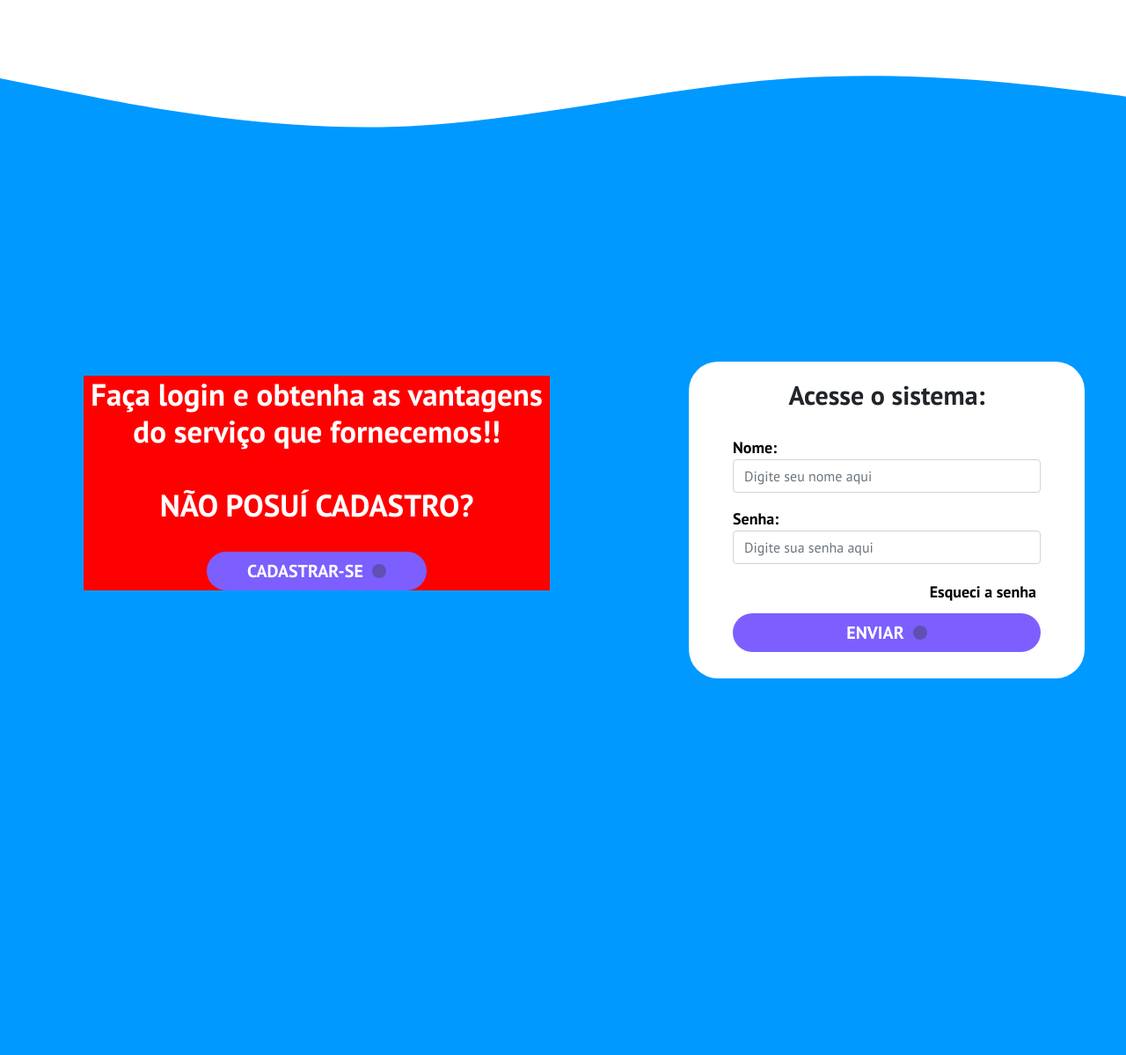
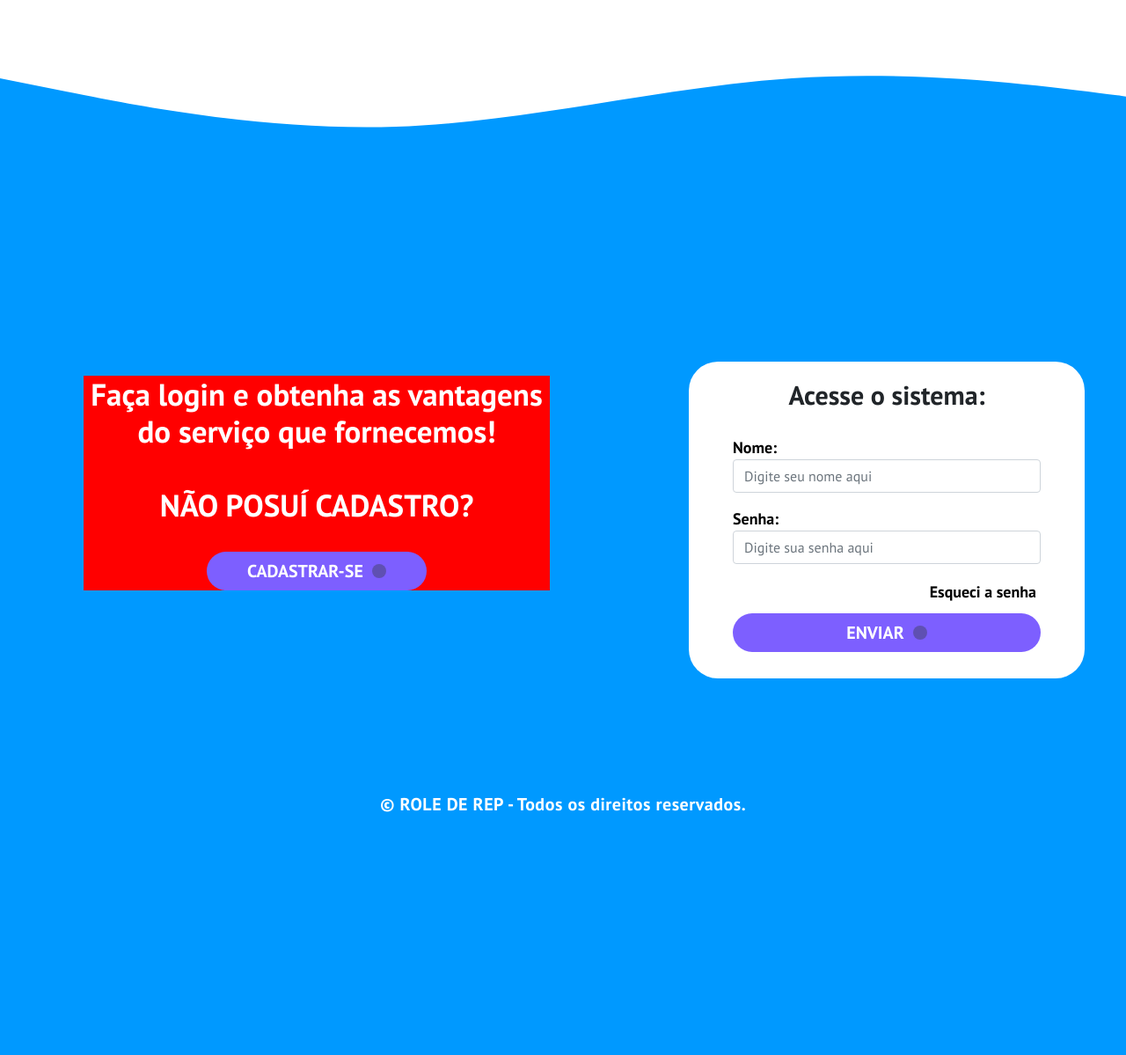
Before and after one commit to JoaoFaria025/Eng_III, a PHP site: page / in a window 1280 px wide. Shown: the part 1414-2613 px from the top of the page at 88% size. After the commit the page ends 2337 px from the top, so only its background shows below. Run offline with PHP 8.4, Linux system fonts and the light colour scheme.

Commit message:
feature:add_copy

```diff
--- a/index.html
+++ b/index.html
@@ -64,13 +64,13 @@
            </div>
     </section>
 
-    <footer>
-    </footer>
+    <main>
+    </main>
     <div class="container-fluid section-footer">
         <div class="row">
             <div class="col col-xl-6 col-lg-12 col-md-12">
                 <div id="container-info-login">
-                    <h1 class="titulos-info-login text-center"><b>Faça login e obtenha as vantagens do serviço que fornecemos!!<br><br>NÃO POSUÍ CADASTRO?</b></h1><br>
+                    <h1 class="titulos-info-login text-center"><b>Faça login e obtenha as vantagens do serviço que fornecemos!<br><br>NÃO POSUÍ CADASTRO?</b></h1><br>
                     <div class="text-center">
                         <button type="submit" class="btn btn-start-order" id="btn-form" value="send" style="width: 250px;"><b>CADASTRAR-SE </b><div class="spinner-grow text-dark" role="status" style="margin-bottom:5px;margin-left:5px;width: 16px; height: 16px;">
                         </div></button>
@@ -104,6 +104,9 @@
             </div>
         </div>
     </div>
+    <footer class="text-center">
+       <b>© ROLE DE REP - Todos os direitos reservados.</b>
+    </footer>
     <!--BS-->
     <script src="https://code.jquery.com/jquery-3.5.1.slim.min.js" integrity="sha384-DfXdz2htPH0lsSSs5nCTpuj/zy4C+OGpamoFVy38MVBnE+IbbVYUew+OrCXaRkfj" crossorigin="anonymous"></script>
     <script src="https://cdn.jsdelivr.net/npm/popper.js@1.16.1/dist/umd/popper.min.js" integrity="sha384-9/reFTGAW83EW2RDu2S0VKaIzap3H66lZH81PoYlFhbGU+6BZp6G7niu735Sk7lN" crossorigin="anonymous"></script>
--- a/style.css
+++ b/style.css
@@ -5,16 +5,19 @@
 
 /* RESET */
 header{height: 500px;background: url(assets/wave.svg);background-size:cover;}
-footer{height: 300px;background: url(assets/wave_end.svg);background-size:cover;}
+main{height: 300px;background: url(assets/wave_end.svg);background-size:cover;}
 section{background-color: white;}
+footer{background-color: #0099ff;color: white;font-size: 20px;letter-spacing: 0.5px;}
+
 .textos{font-size: 22px;}
 .titulos{font-size: 45px;}
+
 #container-quemsomos{background-color: red;margin-bottom:120px;padding: 50px;}
 #container-servicos{background-color: yellow;padding: 50px;}
-.texto-footer{background-color: brown;}
+
 /* NAV */
 .menu{font-size:25px;color: white; letter-spacing: 1.5px;font-weight: 600;}
-.menu:hover{font-size:25px;color: rgb(78, 62, 62); letter-spacing: 1.5px;font-weight: 600;}
+.menu:hover{font-size:25px;color:white; letter-spacing: 1.5px;font-weight: 600;}
 #edit{background-color: none;margin-top: -10px;}
 #botao{font-size:22px;color: black;letter-spacing: 1.5px;font-weight: 600;padding:7px; border: 1px solid white;width: 160px;background: #FFFFFF;
 border-radius: 73px;}
@@ -24,10 +27,11 @@
 .hr{background-color: #7D5FFF;width: 120px;height: 3px;}
 #texto-section-quemsomos{margin-top: 35px;;width: 60%;background-color: #7D5FFF;}
 
-/*FOOTER*/
-.section-footer{background-color: #0099ff;height: 900px;}
+/*MAIN*/
+.section-footer{background-color: #0099ff;height: 600px;}
 .titulos-info-login{color: white;font-size: 35px;}
 .btn-info{width: 250px;}
+
 
 #container-info-login{background-color: red;margin-top: 8em;margin-left: 5em;}
 .titulos-login{font-size: 30px;padding: 20px;}
```
